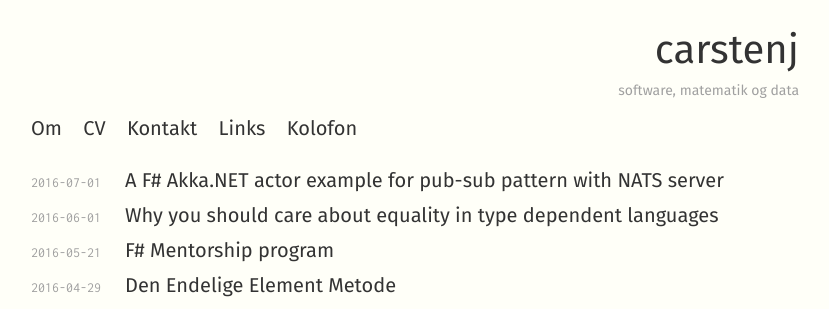
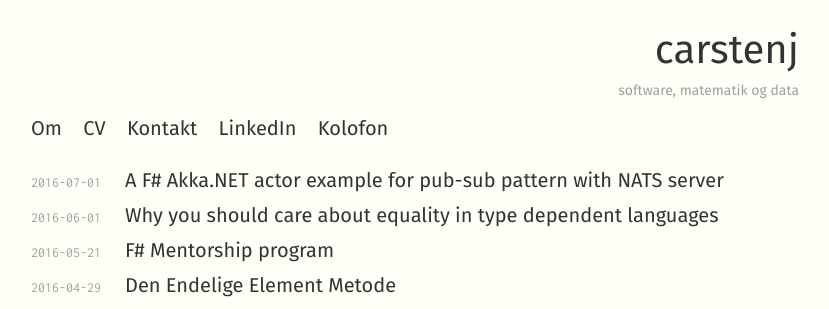
Before and after one commit to carsten-j/carsten-j.github.io, a Jekyll site: the page built from index.html, in a window 1280 px wide. Shown: the top 309 px of the page, without its empty margins (225-1054 px from the left). Built offline with Jekyll 4.4.1, drawn with Linux system fonts in a browser that asks for light colours; nearby versions of some CDN libraries.

Commit message:
Update resume and add link to LinkeIn on front page

```diff
--- a/_layouts/default.html
+++ b/_layouts/default.html
@@ -24,7 +24,7 @@
                 <a href="{{ site.baseurl }}/om/" class="{% if page.url == '/om/' %}active{% endif %}">Om</a>
                 <a href="{{ site.baseurl }}/resume.pdf">CV</a>
                 <a href="{{ site.baseurl }}/kontakt/" class="{% if page.url == '/kontakt/' %}active{% endif %}">Kontakt</a>
-                <a href="https://pinboard.in/u:carstenj">Links</a>
+                <a href="https://dk.linkedin.com/in/carstenjoergensen">LinkedIn</a>
                 <a href="{{ site.baseurl }}/kolofon/" class="{% if page.url == '/kolofon/' %}active{% endif %}">Kolofon</a>
             </nav>
         </header>
```
Also changed, not shown: 1 other file.
